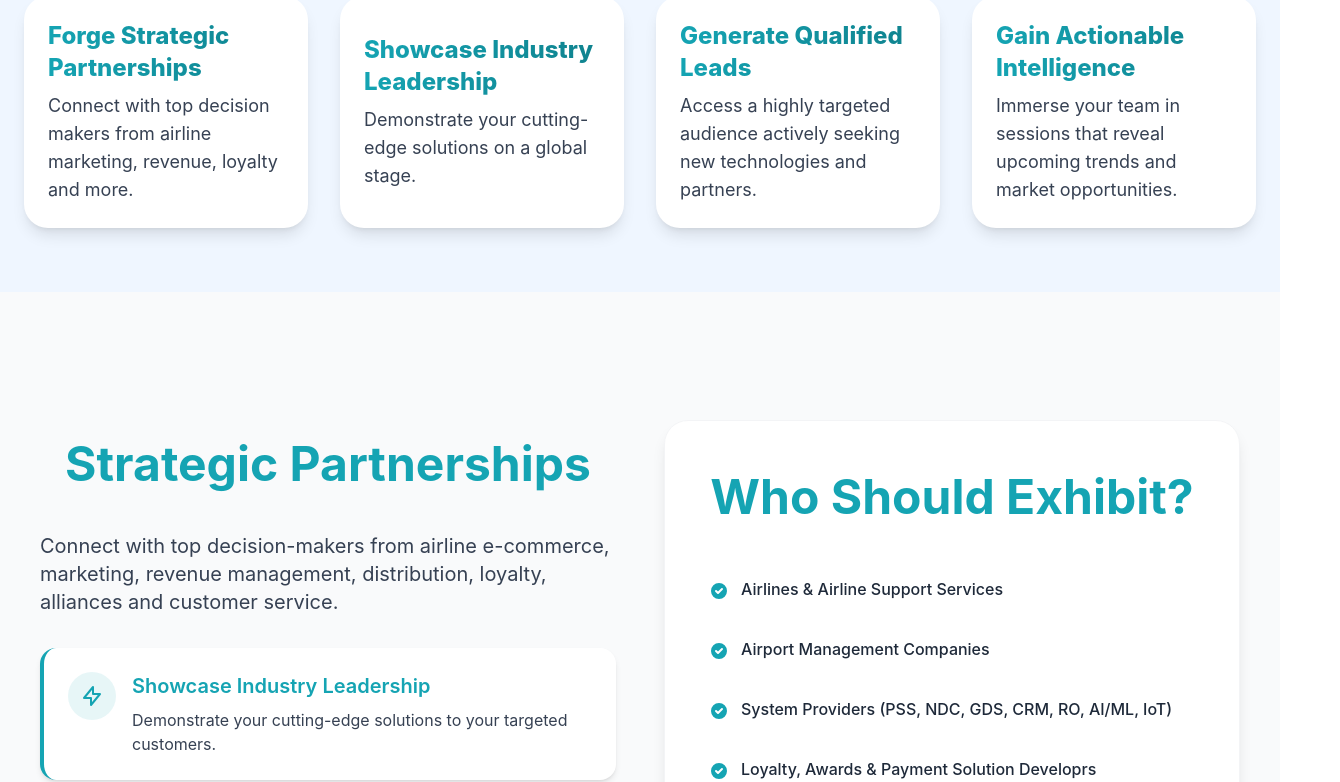
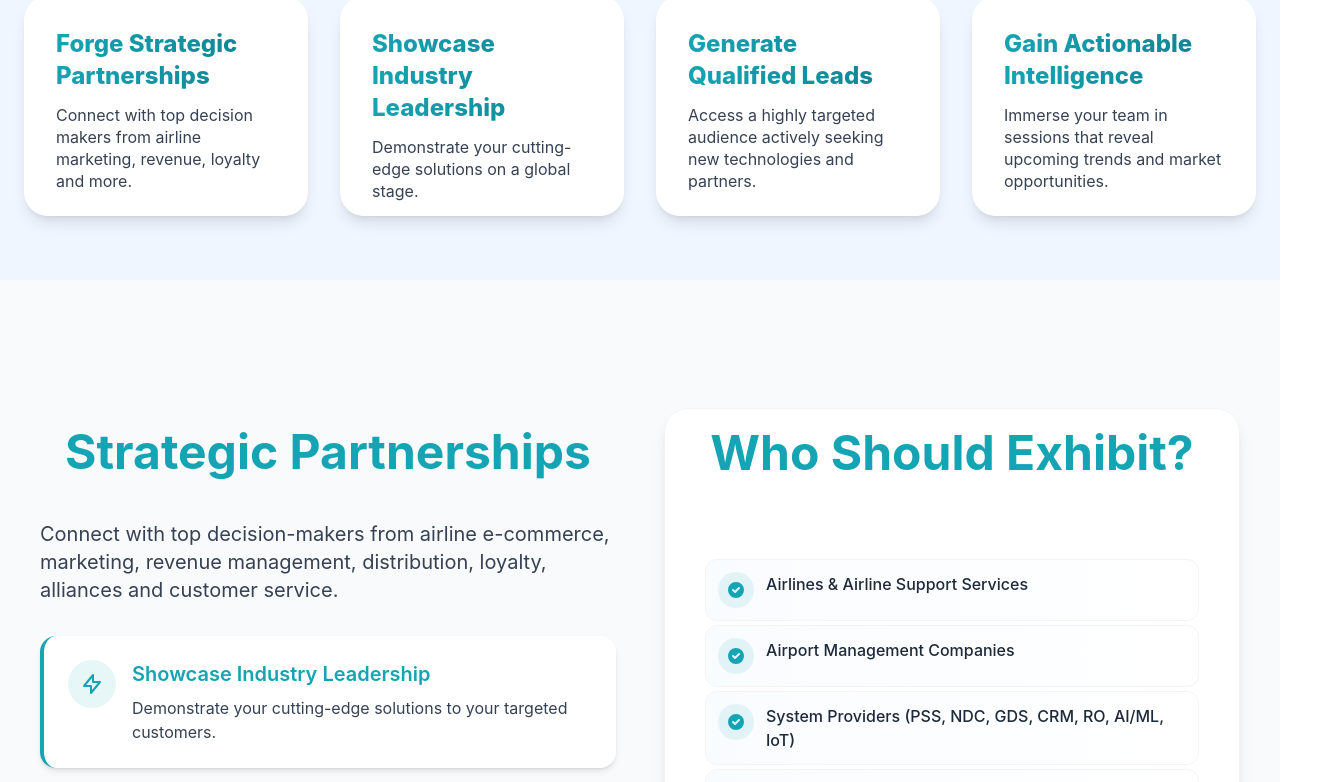
Before and after one commit to evreneducation/iams, a React (Vite) app: page /sponsorship in a window 1280 px wide. Shown: the part 740-1522 px from the top of the page, 1340 px wide, since content can reach past the window. Built offline with nearby package versions, Linux system fonts and the light colour scheme; a web font is replaced by a local one.

Commit message:
fixed all issue final at 17/10/25 at 10:00 pm

```diff
--- a/src/pages/Awards.jsx
+++ b/src/pages/Awards.jsx
@@ -355,15 +355,17 @@ const Awards = () => {
             {stats.map((stat, index) => (
               <motion.div
                 key={index}
-                className="bg-white rounded-3xl shadow-lg p-6 flex flex-col items-center justify-center transform transition-transform duration-500 hover:scale-105 hover:shadow-2xl"
+                className="bg-white rounded-3xl shadow-lg p-6 flex flex-col items-start justify-start transform transition-transform duration-500 hover:scale-105 hover:shadow-2xl min-h-[180px]"
                 variants={fadeUp}
                 initial="hidden"
                 whileInView="visible"
                 viewport={{ once: true, amount: 0.2 }}
                 transition={{ delay: index * 0.2 }}
               >
+                {/* Wrap title + label in a single flex-col container */}
+                <div className="flex flex-col justify-start h-full w-full">
                   <div
-                  className="text-2xl md:text-2xl font-extrabold mb-2"
+                    className="text-2xl md:text-2xl font-extrabold mb-2 text-left"
                     style={{
                       background: "linear-gradient(to right, #15A4B3, #0E7785)",
                       WebkitBackgroundClip: "text",
@@ -372,7 +374,10 @@ const Awards = () => {
                   >
                     {stat.value}
                   </div>
-                <div className="text-gray-700 text-lg">{stat.label}</div>
+                  <div className="text-gray-700 text-lg leading-snug text-left mt-1">
+                    {stat.label}
+                  </div>
+                </div>
               </motion.div>
             ))}
           </div>
--- a/src/pages/Home.jsx
+++ b/src/pages/Home.jsx
@@ -320,7 +320,6 @@ const Home = () => {
         <div className="container mx-auto px-4">
           <div className="max-w-6xl mx-auto">
             <div className="text-center mb-16" data-aos="fade-down">
-
               <h2
                 className="text-4xl md:text-5xl font-extrabold mb-12 tracking-tight py-3
              bg-gradient-to-r from-[#0E7785] to-[#15A4B3] bg-clip-text text-transparent"
@@ -451,17 +450,15 @@ const Home = () => {
         <div className="container mx-auto px-4">
           <div className="max-w-6xl mx-auto">
             <div className="text-center mb-16" data-aos="fade-down">
-
               <h2
                 className="text-4xl md:text-5xl font-extrabold mb-12 tracking-tight py-3
              bg-gradient-to-r from-[#0E7785] to-[#15A4B3] bg-clip-text text-transparent text-center"
               >
                 Learn from the Leaders
-
               </h2>
               <p className="text-xl text-gray-600 max-w-3xl mx-auto">
-                Gain insights from industry pioneers and visionaries shaping the
-                future of aviation
+                This section is currently being updated as speaker confirmations
+                are underway
               </p>
             </div>
 
@@ -524,7 +521,7 @@ const Home = () => {
             >
               IAMS 2026 is the definitive platform dedicated to aviation
               marketing, e-commerce, revenue management, distribution, loyalty,
-              alliances, customer service,&nbsp;and&nbsp;technology—a niche
+              alliances, customer service, and technology—an interlinked niche
               underserved by existing industry conferences.
             </p>
 
@@ -789,7 +786,6 @@ const AnimatedNumbersSection = () => {
       className="py-16 md:py-24 bg-gradient-to-br from-[#f7fbff] to-[#e6f2ff]"
     >
       <div className="container mx-auto px-4">
-
         <h2
           className="text-4xl md:text-5xl font-extrabold mb-12 tracking-tight py-3
              bg-gradient-to-r from-[#0E7785] to-[#15A4B3] bg-clip-text text-transparent text-center"
--- a/src/pages/Speakers.jsx
+++ b/src/pages/Speakers.jsx
@@ -18,16 +18,7 @@ const Speakers = () => {
   return (
     <div className="bg-gray-50">
       {/* Hero Section */}
-      {/* <section className="bg-[#15A4B3] to-blue-700 text-white py-26 mt-16">
-        <div className="container mx-auto px-4 text-center">
-          <h1 className="text-5xl font-bold mb-6">Visionary Speakers</h1>
-          <p className="text-xl max-w-3xl mx-auto">
-            Hear from the industry's most innovative minds as they share
-            insights on the future of aviation marketing, technology, and
-            customer experience.
-          </p>
-        </div>
-      </section> */}
+
       <section
         data-aos="fade-down"
         className="relative mt-[80px] overflow-hidden bg-cover bg-center bg-no-repeat h-[380px] md:h-[480px]"
@@ -58,8 +49,21 @@ const Speakers = () => {
         </div>
       </section>
 
+      <div className="text-center mb-16 mt-[40px]" data-aos="fade-down">
+        <h2
+          className="text-4xl md:text-5xl font-extrabold mb-12 tracking-tight py-3
+             bg-gradient-to-r from-[#0E7785] to-[#15A4B3] bg-clip-text text-transparent text-center"
+        >
+          Learn from the Leaders
+        </h2>
+        <p className="text-xl text-gray-600 max-w-3xl mx-auto">
+          This section is currently being updated as speaker confirmations are
+          underway
+        </p>
+      </div>
+
       <div className="w-full px-4" data-aos="zoom-in">
-        <div className="max-w-7xl mx-auto grid grid-cols-1 md:grid-cols-3 gap-8 mb-12 py-15">
+        <div className="max-w-7xl mx-auto grid grid-cols-1 md:grid-cols-3 gap-8 mb-12 ">
           {speakers.map((speaker) => (
             <SpeakerCard key={speaker.id} speaker={speaker} />
           ))}
@@ -69,8 +73,10 @@ const Speakers = () => {
       {/* Call to Action Section */}
       <div className="container mx-auto px-4 py-16" data-aos="fade-down">
         <div className="bg-white rounded-xl shadow-lg p-10 mb-16 text-center border border-blue-100">
-          <h2 className="text-4xl md:text-5xl font-extrabold mb-12 tracking-tight py-3
-             bg-gradient-to-r from-[#0E7785] to-[#15A4B3] bg-clip-text text-transparent text-center">
+          <h2
+            className="text-4xl md:text-5xl font-extrabold mb-12 tracking-tight py-3
+             bg-gradient-to-r from-[#0E7785] to-[#15A4B3] bg-clip-text text-transparent text-center"
+          >
             Call for Speakers
           </h2>
           <p className="mb-8 max-w-2xl mx-auto text-lg text-gray-700">
--- a/src/pages/Sponsorship.jsx
+++ b/src/pages/Sponsorship.jsx
@@ -29,7 +29,7 @@ const Sponsorship = () => {
         "Exclusive Gala Dinner Sponsor",
         "Premium, Double-Sized Stand",
         "4 Airlines Full-Access Passes (Includes Gala)",
-        "P.O.A. (Price on Application)",
+        "P.O.A (Price on Application)",
       ],
       featured: true,
     },
@@ -42,7 +42,7 @@ const Sponsorship = () => {
         "Host/Sponsor of a Networking Break",
         "Standard Exhibition Stand",
         "2 Airlines Full-Access Passes (Includes Gala)",
-        "P.O.A",
+        "P.O.A (Price on Application)",
       ],
     },
     {
@@ -53,7 +53,7 @@ const Sponsorship = () => {
         "Featured Session Branding",
         "Shared Display Area Option",
         "1 Airlines Full-Access Pass (Includes Gala)",
-        "P.O.A.",
+        "P.O.A (Price on Application)",
       ],
     },
   ];
@@ -147,10 +147,11 @@ const Sponsorship = () => {
             {stats.map((stat, index) => (
               <div
                 key={index}
-                className="bg-white rounded-3xl shadow-lg p-6 flex flex-col items-center justify-center transform transition-transform duration-500 hover:scale-105 hover:shadow-2xl"
+                className="bg-white rounded-3xl shadow-lg p-8 flex flex-col justify-between transform transition-transform duration-500 hover:scale-105 hover:shadow-2xl h-[220px] w-full"
               >
+                <div className="flex flex-col items-start">
                   <div
-                  className="text-2xl md:text-2xl font-extrabold mb-2"
+                    className="text-2xl md:text-2xl font-extrabold mb-3 text-left"
                     style={{
                       background:
                         "linear-gradient(to right, rgb(21, 164, 179), rgb(15, 130, 142))",
@@ -160,7 +161,10 @@ const Sponsorship = () => {
                   >
                     {stat.value}
                   </div>
-                <div className="text-gray-700 text-lg">{stat.label}</div>
+                  <div className="text-gray-700 text-base leading-snug text-left">
+                    {stat.label}
+                  </div>
+                </div>
               </div>
             ))}
           </div>
@@ -276,23 +280,29 @@ const Sponsorship = () => {
 
             {/* Right Column */}
             <div
-              className="bg-white p-8 rounded-3xl shadow-lg border border-gray-100"
+              className="bg-white p-10 rounded-3xl shadow-lg border border-gray-100 flex flex-col justify-start h-full pt-5"
               data-aos="fade-left"
             >
+              <div className="flex-1 flex flex-col justify-start">
                 <h2
-                className="text-4xl md:text-5xl font-bold text-[#003366] mb-6 text-center py-[20px]"
+                  className="text-4xl md:text-5xl font-bold text-center mb-8"
                   style={{ color: "rgb(21, 164, 179)" }}
                 >
                   Who Should Exhibit?
                 </h2>
-              <ul className="mb-8 space-y-3">
+
+                <ul className="space-y-1 pt-[50px]">
                   {exhibitors.map((item, idx) => (
                     <li
                       key={idx}
-                    className="flex items-start gap-3 p-3 rounded-lg hover:bg-blue-50 transition-all duration-300"
+                      className="flex items-start gap-3 p-3 rounded-xl border border-gray-100 bg-gradient-to-r from-[#f9fcff] to-[#ffffff] hover:shadow-md hover:-translate-y-[2px] transition-all duration-300"
+                    >
+                      <div
+                        className="p-2 rounded-full flex items-center justify-center"
+                        style={{ backgroundColor: "rgba(21,164,179,0.1)" }}
                       >
                         <svg
-                      className="w-5 h-5 flex-shrink-0 mt-1"
+                          className="w-5 h-5 flex-shrink-0"
                           style={{ color: "rgb(21, 164, 179)" }}
                           fill="currentColor"
                           viewBox="0 0 20 20"
@@ -303,13 +313,16 @@ const Sponsorship = () => {
                             clipRule="evenodd"
                           ></path>
                         </svg>
-                    <span className="text-gray-800 font-medium">{item}</span>
+                      </div>
+                      <span className="text-gray-800 font-medium ">{item}</span>
                     </li>
                   ))}
                 </ul>
               </div>
             </div>
           </div>
+        </div>
+
         <section className="max-w-6xl mx-auto px-6 py-16 mb-[70px]">
           {/* Section Heading */}
           <h2 className="text-4xl md:text-5xl font-extrabold mb-12 text-center bg-clip-text text-transparent bg-gradient-to-r from-[#0E7785] to-[#15A4B3]">
```
Also changed, not shown: src/pages/About.jsx (+12 -6 lines), src/pages/Agenda.jsx (+6 -9 lines), src/pages/Venue.jsx (+12 -6 lines), public/speakers/speaker.jpg. Lines whose indentation alone changed are shown as unchanged.
